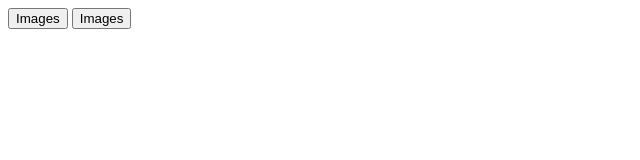
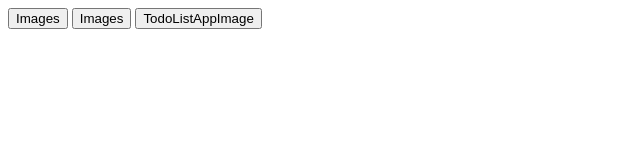
Before and after one commit to FANNYMU/image, a plain HTML site: page index.html in a window 1280 px wide. Shown: the whole page, without its empty margins (0-640 px from the left). Drawn offline with Linux system fonts and the light colour scheme.

Commit message:
Update index.html

```diff
--- a/index.html
+++ b/index.html
@@ -8,5 +8,6 @@
 <body>
     <a href="./images/pangeran.jpg"><button>Images</button></a>
     <a href="./images/gmailRensa.jpg"><button>Images</button></a>
+    <a href="./images/Screenshot (70).png"><button>TodoListAppImage</button></a>
 </body>
 </html>
```
